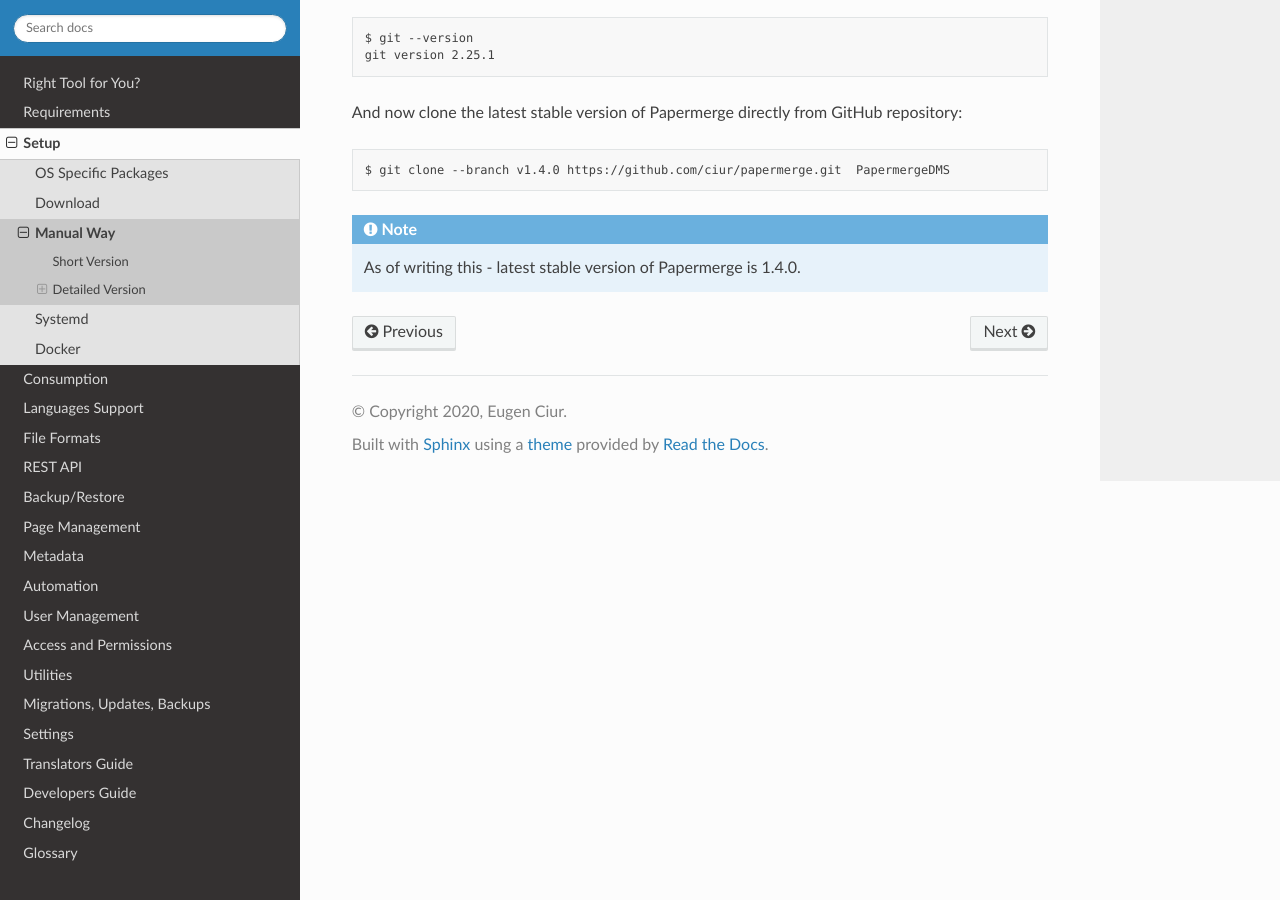
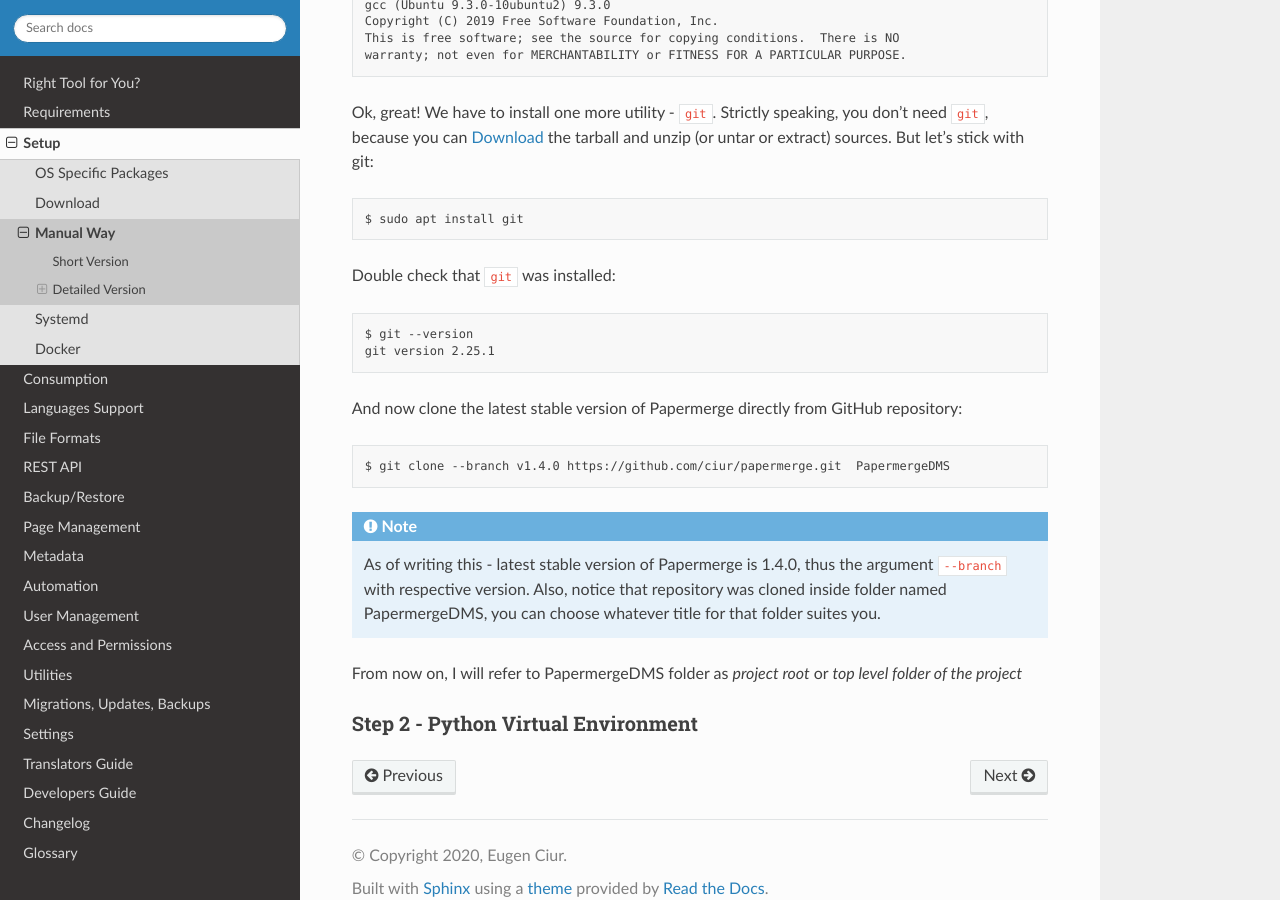
Before and after one commit to ciur/papermerge, a Sphinx documentation site: the page built from docs/source/setup/manual_way.rst, in a window 1280 px wide and 900 px high, scrolled down 4389 px. Built offline with Sphinx 7.4.7 and the Read the Docs theme 2.0.0, drawn with Linux system fonts in a browser that asks for light colours; some of the changed text lies outside the part shown.

Commit message:
documentation updates

```diff
--- a/docs/source/setup/manual_way.rst
+++ b/docs/source/setup/manual_way.rst
@@ -115,6 +115,18 @@
         Make sure your python is at least version 3.7
 
 
+A clone python's friend is ``pip`` command. ``pip`` is python's package manager.
+Similar as with python interpreter story - there might be either pip or ``pip3`` - later is specifically for
+python version 3. We will use pip3::
+
+    $ sudo apt install python3-pip
+
+Make sure it was installed::
+
+    $ pip3 --version
+    pip 20.0.2 from /usr/lib/python3/dist-packages/pip (python 3.8)
+
+
 Although Papermerge is written in python, it uses some *special*
 python modules which are compiled from C sources and used in binary form. This
 means that you need `gcc compiler <https://gcc.gnu.org/>`_ installed as well.
@@ -148,4 +160,12 @@
 
 .. note::
 
-    As of writing this - latest stable version of Papermerge is 1.4.0.
+    As of writing this - latest stable version of Papermerge is 1.4.0, thus the argument ``--branch``
+    with respective version. Also, notice that repository was cloned inside folder named PapermergeDMS, you
+    can choose whatever title for that folder suites you.
+
+From now on, I will refer to PapermergeDMS folder as *project root* or *top
+level folder of the project*
+
+Step 2 - Python Virtual Environment
+####################################
```
